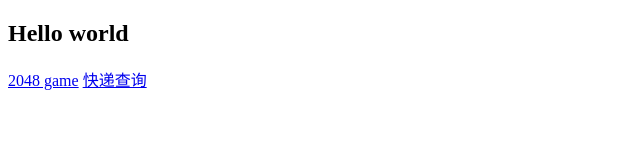
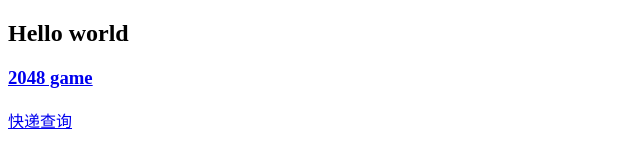
Before and after one commit to aiyicha/game.github.io, a plain HTML site: page index.html in a window 1280 px wide. Shown: the whole page, without its empty margins (0-640 px from the left). Drawn offline with Linux system fonts and the light colour scheme.

Commit message:
Update index.html

```diff
--- a/index.html
+++ b/index.html
@@ -6,7 +6,7 @@
 </head>
 <body>
 <h2>Hello world </h2>
-<link><a href="./src/2048.html">2048 game</a></h3>
+<h3><a href="./src/2048.html">2048 game</a></h3>
 <a href="https://m.kuaidi100.com/" target="_blank">快递查询</a>
 </body>
 </html>
```
